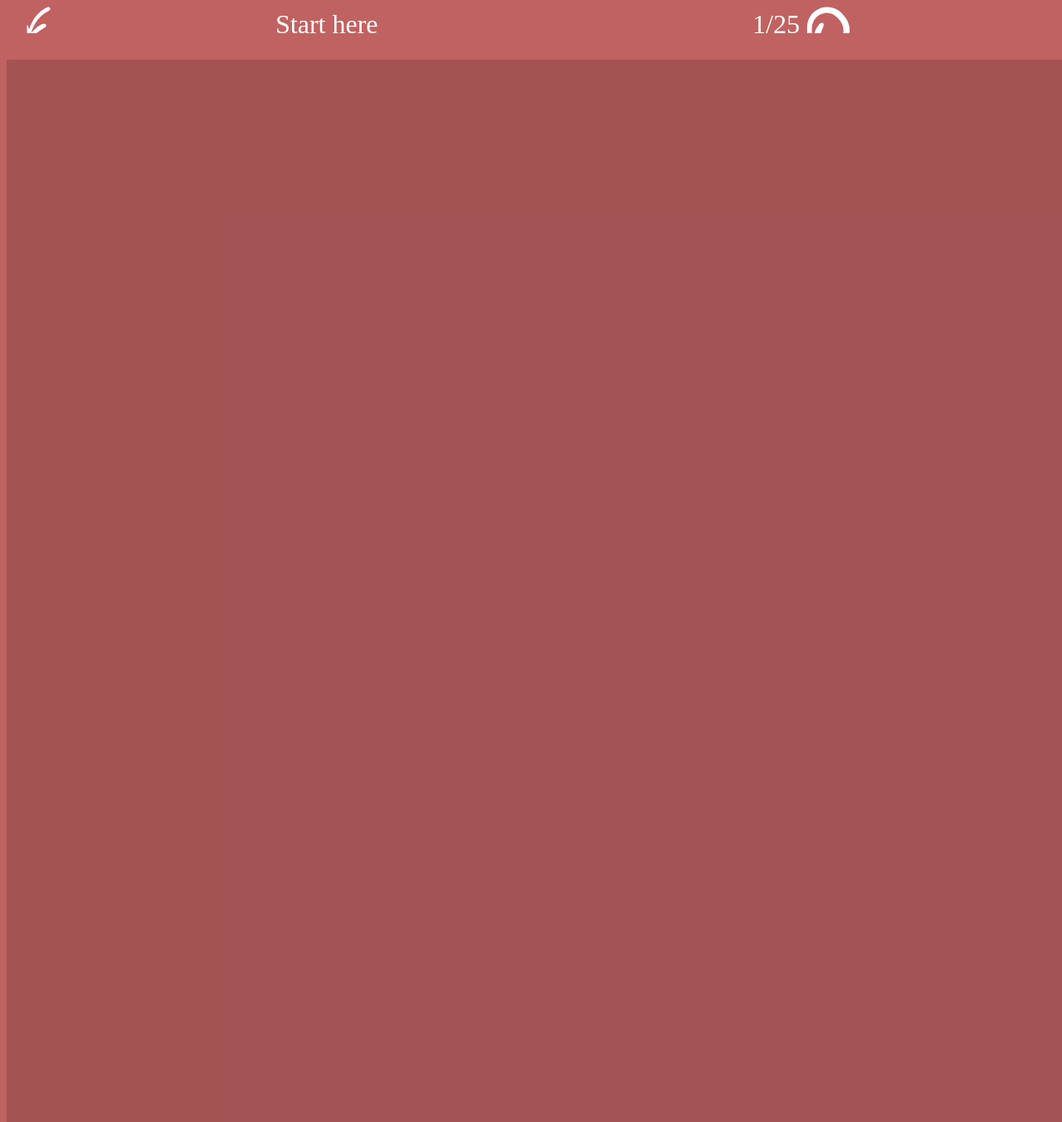
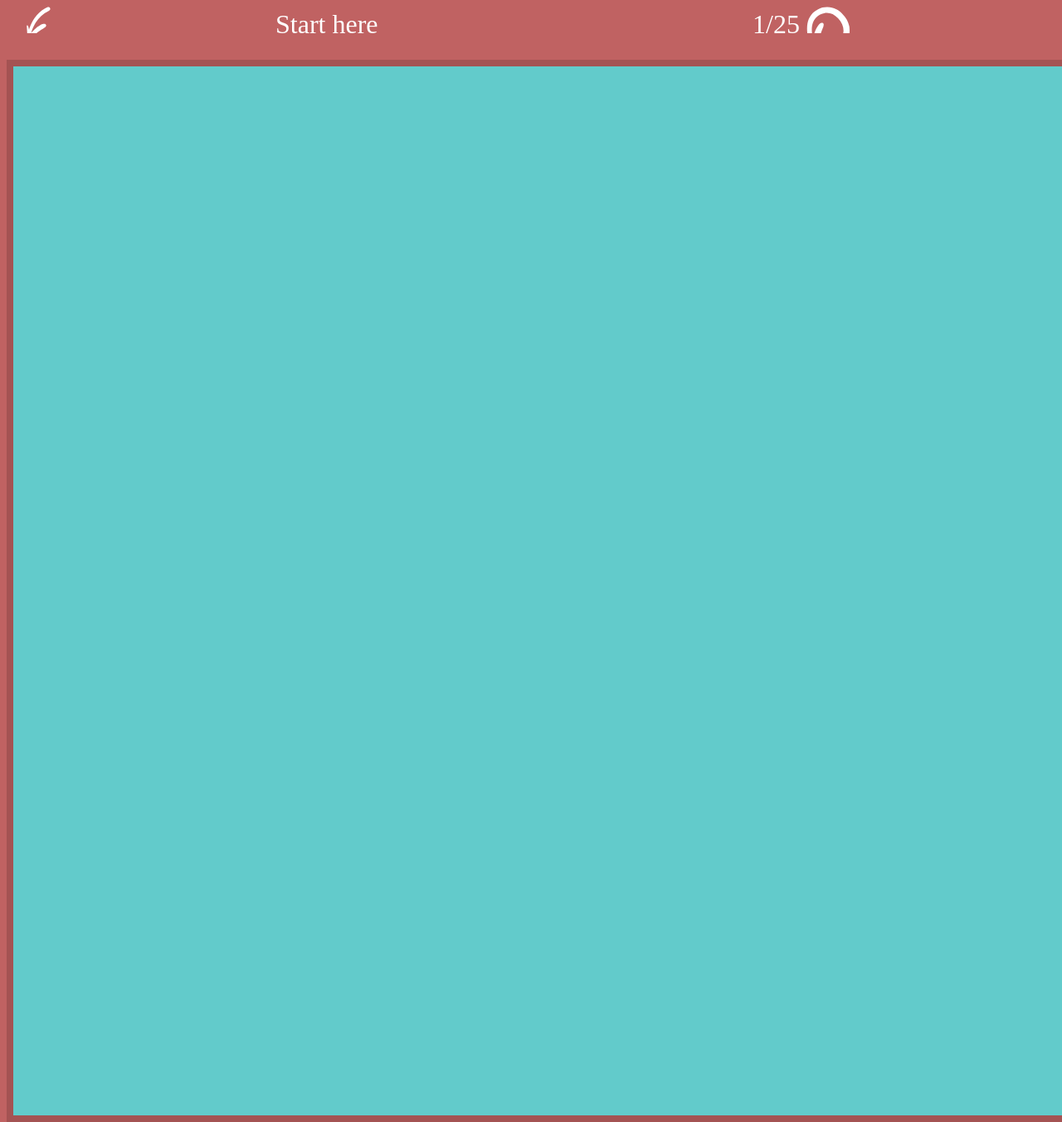
Before and after one commit to kharandziuk/react-flood, a React (Create React App) app: page / in a window 1280 px wide. Shown: the whole page at 83% size. Built offline with nearby package versions, Linux system fonts and the light colour scheme; the HTML template or start-up script is replaced by a standard one.

Commit message:
basic grid

```diff
--- a/package.json
+++ b/package.json
@@ -5,6 +5,7 @@
   "private": true,
   "license": "MIT",
   "dependencies": {
+    "lodash": "^4.17.15",
     "node-sass": "^4.13.0",
     "react": "^16.12.0",
     "react-dom": "^16.12.0",
--- a/src/App.js
+++ b/src/App.js
@@ -3,8 +3,30 @@ import arrow from './arrow.svg';
 import { ReactComponent as Arrow } from './arrow.svg'
 import { ReactComponent as Reset } from './reset.svg'
 import './App.scss';
+import _ from 'lodash';
 
 function App() {
+  const COLORS = ['yellow', 'green', 'blue', 'violet', 'pink', 'red']
+
+  //let cells = document.querySelectorAll('.col');
+
+  //document.body.className = COLORS[Math.floor(Math.random() * COLORS.length)];
+
+  //for (let cell of cells) {
+  //  cell.classList.add(COLORS[Math.floor(Math.random() * COLORS.length)])
+  //}
+  //
+  //TODO: make it general and proper size, and put random color here
+  // you will probably need lodash range for it
+  const cells = [0, 1, 2, 3, 4].map(() => (
+    <div className="row">
+      {
+        [0, 1, 2, 3, 4].map(() => (
+          <div className="col blue"></div>
+        ))
+      }
+    </div>
+  ))
   return (
 <div>
   <div className="top">
@@ -13,234 +35,11 @@ function App() {
   </div>
   <div className="frame">
     <div className="board">
-        <div className="row">
-          <div className="col"></div>
-          <div className="col"></div>
-          <div className="col"></div>
-          <div className="col"></div>
-          <div className="col"></div>
-          <div className="col"></div>
-          <div className="col"></div>
-          <div className="col"></div>
-          <div className="col"></div>
-          <div className="col"></div>
-          <div className="col"></div>
-          <div className="col"></div>
-          <div className="col"></div>
-          <div className="col"></div>
-        </div>
-        <div className="row">
-          <div className="col"></div>
-          <div className="col"></div>
-          <div className="col"></div>
-          <div className="col"></div>
-          <div className="col"></div>
-          <div className="col"></div>
-          <div className="col"></div>
-          <div className="col"></div>
-          <div className="col"></div>
-          <div className="col"></div>
-          <div className="col"></div>
-          <div className="col"></div>
-          <div className="col"></div>
-          <div className="col"></div>
-        </div>
-        <div className="row">
-          <div className="col"></div>
-          <div className="col"></div>
-          <div className="col"></div>
-          <div className="col"></div>
-          <div className="col"></div>
-          <div className="col"></div>
-          <div className="col"></div>
-          <div className="col"></div>
-          <div className="col"></div>
-          <div className="col"></div>
-          <div className="col"></div>
-          <div className="col"></div>
-          <div className="col"></div>
-          <div className="col"></div>
-        </div>
-        <div className="row">
-          <div className="col"></div>
-          <div className="col"></div>
-          <div className="col"></div>
-          <div className="col"></div>
-          <div className="col"></div>
-          <div className="col"></div>
-          <div className="col"></div>
-          <div className="col"></div>
-          <div className="col"></div>
-          <div className="col"></div>
-          <div className="col"></div>
-          <div className="col"></div>
-          <div className="col"></div>
-          <div className="col"></div>
-        </div>
-        <div className="row">
-          <div className="col"></div>
-          <div className="col"></div>
-          <div className="col"></div>
-          <div className="col"></div>
-          <div className="col"></div>
-          <div className="col"></div>
-          <div className="col"></div>
-          <div className="col"></div>
-          <div className="col"></div>
-          <div className="col"></div>
-          <div className="col"></div>
-          <div className="col"></div>
-          <div className="col"></div>
-          <div className="col"></div>
-        </div>
-        <div className="row">
-          <div className="col"></div>
-          <div className="col"></div>
-          <div className="col"></div>
-          <div className="col"></div>
-          <div className="col"></div>
-          <div className="col"></div>
-          <div className="col"></div>
-          <div className="col"></div>
-          <div className="col"></div>
-          <div className="col"></div>
-          <div className="col"></div>
-          <div className="col"></div>
-          <div className="col"></div>
-          <div className="col"></div>
-        </div>
-        <div className="row">
-          <div className="col"></div>
-          <div className="col"></div>
-          <div className="col"></div>
-          <div className="col"></div>
-          <div className="col"></div>
-          <div className="col"></div>
-          <div className="col"></div>
-          <div className="col"></div>
-          <div className="col"></div>
-          <div className="col"></div>
-          <div className="col"></div>
-          <div className="col"></div>
-          <div className="col"></div>
-          <div className="col"></div>
-        </div>
-        <div className="row">
-          <div className="col"></div>
-          <div className="col"></div>
-          <div className="col"></div>
-          <div className="col"></div>
-          <div className="col"></div>
-          <div className="col"></div>
-          <div className="col"></div>
-          <div className="col"></div>
-          <div className="col"></div>
-          <div className="col"></div>
-          <div className="col"></div>
-          <div className="col"></div>
-          <div className="col"></div>
-          <div className="col"></div>
-        </div>
-        <div className="row">
-          <div className="col"></div>
-          <div className="col"></div>
-          <div className="col"></div>
-          <div className="col"></div>
-          <div className="col"></div>
-          <div className="col"></div>
-          <div className="col"></div>
-          <div className="col"></div>
-          <div className="col"></div>
-          <div className="col"></div>
-          <div className="col"></div>
-          <div className="col"></div>
-          <div className="col"></div>
-          <div className="col"></div>
-        </div>
-        <div className="row">
-          <div className="col"></div>
-          <div className="col"></div>
-          <div className="col"></div>
-          <div className="col"></div>
-          <div className="col"></div>
-          <div className="col"></div>
-          <div className="col"></div>
-          <div className="col"></div>
-          <div className="col"></div>
-          <div className="col"></div>
-          <div className="col"></div>
-          <div className="col"></div>
-          <div className="col"></div>
-          <div className="col"></div>
-        </div>
-        <div className="row">
-          <div className="col"></div>
-          <div className="col"></div>
-          <div className="col"></div>
-          <div className="col"></div>
-          <div className="col"></div>
-          <div className="col"></div>
-          <div className="col"></div>
-          <div className="col"></div>
-          <div className="col"></div>
-          <div className="col"></div>
-          <div className="col"></div>
-          <div className="col"></div>
-          <div className="col"></div>
-          <div className="col"></div>
-        </div>
-        <div className="row">
-          <div className="col"></div>
-          <div className="col"></div>
-          <div className="col"></div>
-          <div className="col"></div>
-          <div className="col"></div>
-          <div className="col"></div>
-          <div className="col"></div>
-          <div className="col"></div>
-          <div className="col"></div>
-          <div className="col"></div>
-          <div className="col"></div>
-          <div className="col"></div>
-          <div className="col"></div>
-          <div className="col"></div>
-        </div>
-        <div className="row">
-          <div className="col"></div>
-          <div className="col"></div>
-          <div className="col"></div>
-          <div className="col"></div>
-          <div className="col"></div>
-          <div className="col"></div>
-          <div className="col"></div>
-          <div className="col"></div>
-          <div className="col"></div>
-          <div className="col"></div>
-          <div className="col"></div>
-          <div className="col"></div>
-          <div className="col"></div>
-          <div className="col"></div>
-        </div>
-        <div className="row">
-          <div className="col"></div>
-          <div className="col"></div>
-          <div className="col"></div>
-          <div className="col"></div>
-          <div className="col"></div>
-          <div className="col"></div>
-          <div className="col"></div>
-          <div className="col"></div>
-          <div className="col"></div>
-          <div className="col"></div>
-          <div className="col"></div>
-          <div className="col"></div>
-          <div className="col"></div>
-          <div className="col"></div>
+     {cells}
     </div>
   </div>
 </div>
- </div>
-  );
+  )
 }
 
 export default App;
```
Lines whose indentation alone changed are shown as unchanged.
